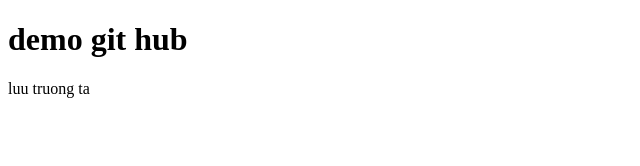
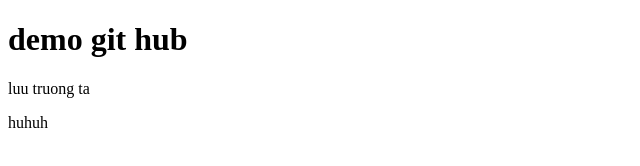
Before and after one commit to TNhi27/demo-github, a plain HTML site: page index.html in a window 1280 px wide. Shown: the full height of the page, 0-640 px from the left. Drawn offline with Linux system fonts and the light colour scheme.

Commit message:
add huhu

```diff
--- a/index.html
+++ b/index.html
@@ -8,5 +8,6 @@
 <body>
     <h1>demo git hub</h1>
     <p> luu truong ta </p>
+    <div>huhuh</div>
 </body>
 </html>
```
